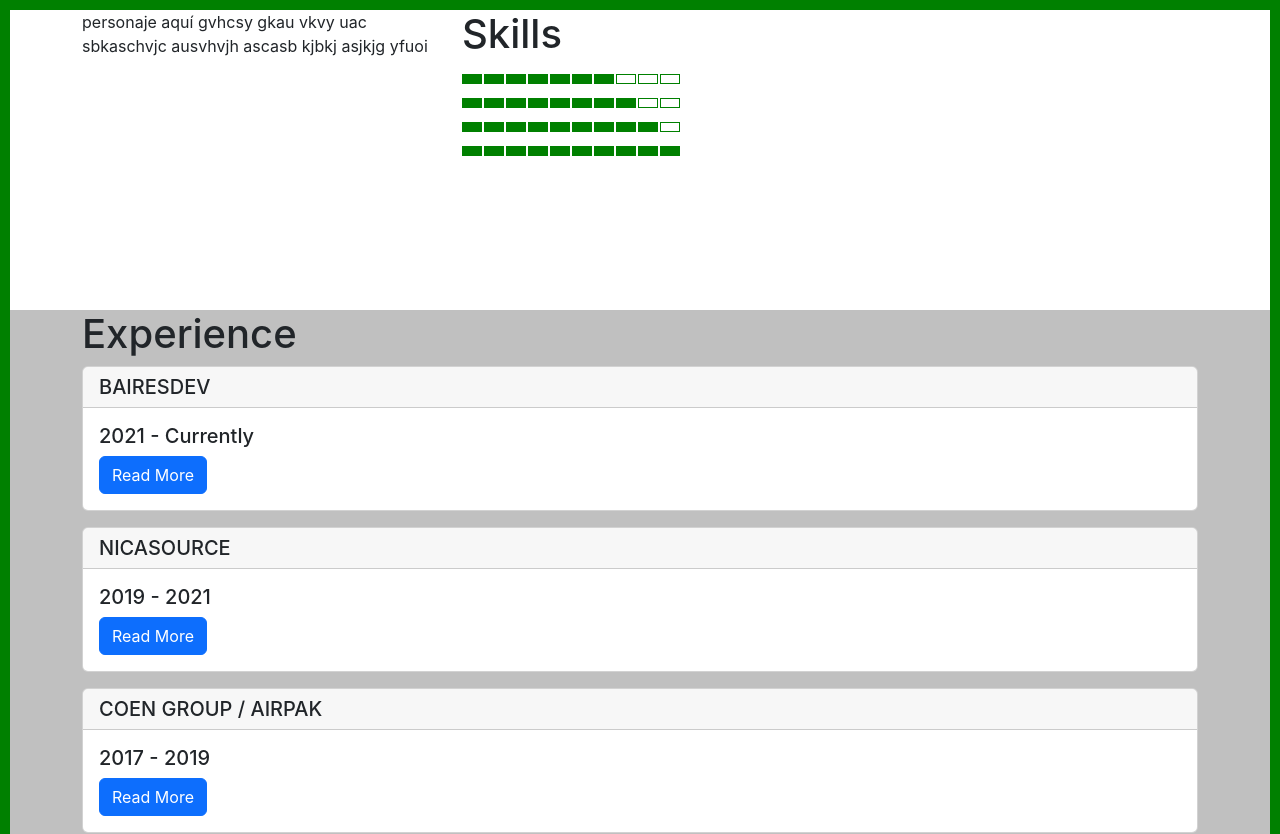
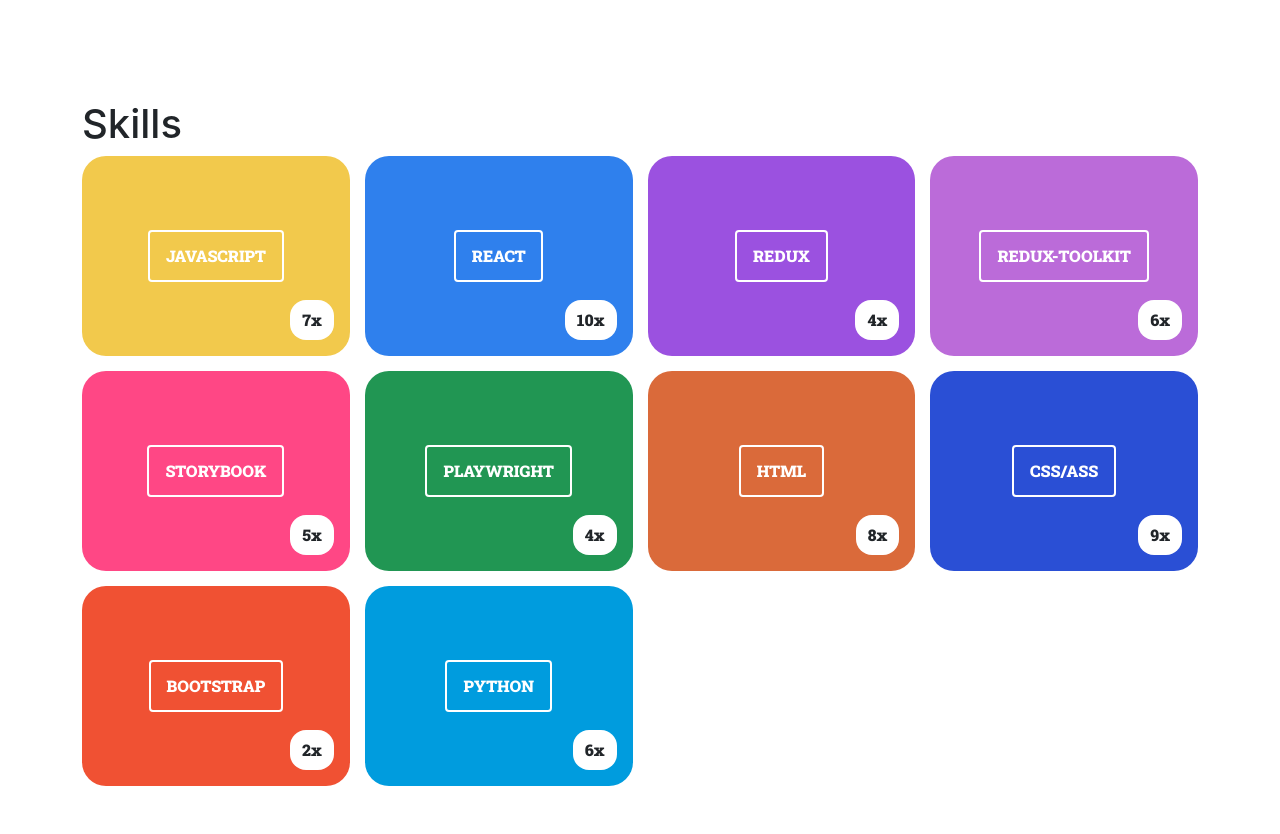
Before and after one commit to KornerStudio/portfolio, a React (Create React App) app: page / in a window 1280 px wide. Shown: the top 834 px of the page. Built offline with nearby package versions, Linux system fonts and the light colour scheme.

Commit message:
Refactor skills section

```diff
--- a/public/index.html
+++ b/public/index.html
@@ -40,7 +40,7 @@
       To begin the development, run `npm start` or `yarn start`.
       To create a production bundle, use `npm run build` or `yarn build`.
     -->
-    <script src="https://cdn.jsdelivr.net/npm/bootstrap@5.2.0/dist/js/bootstrap.bundle.min.js" integrity="sha384-A3rJD856KowSb7dwlZdYEkO39Gagi7vIsF0jrRAoQmDKKtQBHUuLZ9AsSv4jD4Xa" crossorigin="anonymous"></script>
-
+    <script src="https://cdn.jsdelivr.net/npm/@popperjs/core@2.9.2/dist/umd/popper.min.js" integrity="sha384-IQsoLXl5PILFhosVNubq5LC7Qb9DXgDA9i+tQ8Zj3iwWAwPtgFTxbJ8NT4GN1R8p" crossorigin="anonymous"></script>
+    <script src="https://cdn.jsdelivr.net/npm/bootstrap@5.0.2/dist/js/bootstrap.min.js" integrity="sha384-cVKIPhGWiC2Al4u+LWgxfKTRIcfu0JTxR+EQDz/bgldoEyl4H0zUF0QKbrJ0EcQF" crossorigin="anonymous"></script>
   </body>
 </html>
--- a/src/App.js
+++ b/src/App.js
@@ -2,7 +2,7 @@
 
 function App() {
   return (
-    <div className="App" style={{ border: '10px solid green' }}>
+    <div className="App" >
       <HomePage/>
     </div>
   );
--- a/src/components/expertise/Expertise.jsx
+++ b/src/components/expertise/Expertise.jsx
@@ -1,23 +1,10 @@
 import "./styles.css";
 
 function Expertise(props){
-
-    const Years = () => {
-        const yearList = [];
-        for(var i = 1; i<=10; i++) {
-            let className="expertise-year"
-            if(i<=props.years){
-                className=className+" has-expertise"
-            }
-            yearList.push(<div key={`year-${i}`} className={className}/>);
-        }
-
-        return yearList;
-    };
-
     return(
-        <div className="expertise">
-            <Years/>
+        <div className="expertise-grid__item" style={{backgroundColor:props.color}} >
+            <span className="expertise-grid__title">{props.name}</span>
+            <p className="expertise-grid__years">{props.years}x</p>
         </div>
     )
 }
--- a/src/components/expertise/styles.css
+++ b/src/components/expertise/styles.css
@@ -4,7 +4,6 @@
 } */
 
 .expertise-year {
-    border:1px solid green;
     width:20px;
     height:10px;
     display:inline-block;
--- a/src/components/skills/Skills.jsx
+++ b/src/components/skills/Skills.jsx
@@ -1,23 +1,18 @@
 import "./styles.css"
-import technologies from "../../data/technologies.json";
 import Expertise from "../expertise/Expertise";
+import skills from '../../data/skills.json';
 
 function Skills(){
     return(
         <div id="skills-section" className="section">
             <div className="container">
-                <div className="row">
-                    <div className="col-md-6 col-lg-4">
-                        <p>personaje aquí gvhcsy gkau vkvy uac sbkaschvjc  ausvhvjh ascasb kjbkj asjkjg yfuoi </p>
-                    </div>
-                    <div className="col-md-6 col-lg-8">
-                        <h1>Skills</h1>
-                        {
-                            technologies.map((technology, index) => (
-                                <Expertise key={`skill-${index}`} years={technology.years}/>
-                            ))
-                        }
-                    </div>
+                <h1>Skills</h1>
+                <div className="expertise-grid">
+                    {
+                        Object.values(skills).map((technology, index) => (
+                            <Expertise key={`skill-${index}`} {...technology}/>
+                        ))
+                    }
                 </div>
             </div>
         </div>
--- a/src/components/skills/styles.css
+++ b/src/components/skills/styles.css
@@ -1,11 +1,60 @@
+@import url('https://fonts.googleapis.com/css2?family=Roboto+Slab:wght@300;400;700;900&display=swap');
+
 .section {
     min-height: 300px;
-    /* padding:150px; */
+    padding:100px 0px;
 }
-#skills-section {
-    /* background-color:black; */
-    /* color:white; */
+.expertise-grid {
+    display: grid;
+    grid-template-columns: 1fr 1fr;
+    column-gap: 15px;
+    row-gap: 15px;
 }
-.row div {
-/* background-color: green; */
+.expertise-grid__item {
+    border: none;
+    background-color: gray;
+    border-radius: 24px;
+    padding: 24px;
+    position: relative;
+    height: 200px;
+    display: flex;
+    justify-content: center;
+    align-items: center;
+    flex-direction: column;
 }
+.expertise-grid__title {
+border: 2px solid white;
+color: white;
+padding: 12px 16px;
+display: inline-block;
+text-transform: uppercase;
+border-radius: 4px;
+font-size: 16px;
+font-weight: 900;
+font-family: 'Roboto Slab', serif;
+/* flex-grow: 1; */
+
+}
+.expertise-grid__years {
+    background-color: white;
+    border-radius: 16px;
+    display: inline-block;
+    padding: 8px 12px;
+    font-size: 16px;
+    font-weight: 900;
+    font-family: 'Roboto Slab', 'serif';
+    position: absolute;
+    bottom: 16px;
+    right:16px;
+    margin: 0px;
+}
+@media screen and (min-width: 800px) {
+    .expertise-grid {
+        grid-template-columns: 1fr 1fr 1fr;
+    }
+}
+@media screen and (min-width: 1000px) {
+   .expertise-grid {
+        grid-template-columns: 1fr 1fr 1fr 1fr;
+    }
+}
--- /dev/null
+++ b/src/data/skills.json
@@ -0,0 +1,52 @@
+{
+    "javascript": {
+        "name": "Javascript",
+        "years": 7,
+        "color": "#F2C94C"
+    },
+    "react": {
+        "name": "React",
+        "years":10,
+        "color":"#2F80ED"
+    },
+    "redux": {
+        "name": "Redux",
+        "years": 4,
+        "color": "#9B51E0"
+    },
+    "rtk": {
+        "name": "Redux-Toolkit",
+        "years": 6,
+        "color": "#BB6BD9"
+    },
+    "storybook": {
+        "name": "StoryBook",
+        "years": 5,
+        "color":"#FF4785"
+    },
+    "playwright": {
+        "name": "Playwright",
+        "years": 4,
+        "color": "#219653"
+    },
+    "html": {
+        "name": "HTML",
+        "years": 8,
+        "color": "#DA6A3A"
+    },
+    "css": {
+        "name": "CSS/ASS",
+        "years": 9,
+        "color": "#2A4FD5"
+    },
+    "bootstrap": {
+        "name": "Bootstrap",
+        "years": 2,
+        "color": "#F05133"
+    },
+    "python": {
+        "name": "Python",
+        "years": 6,
+        "color": "#009CDE"
+    }
+}
```
